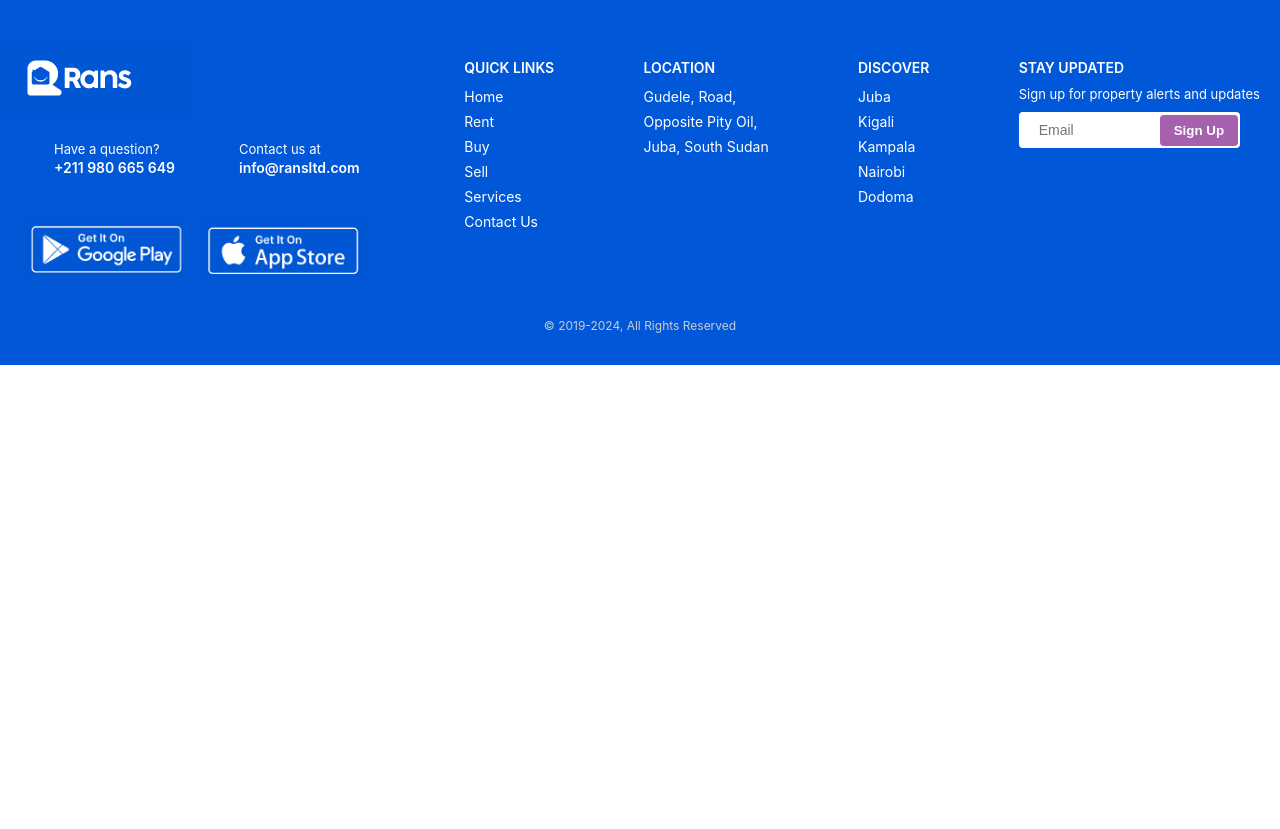
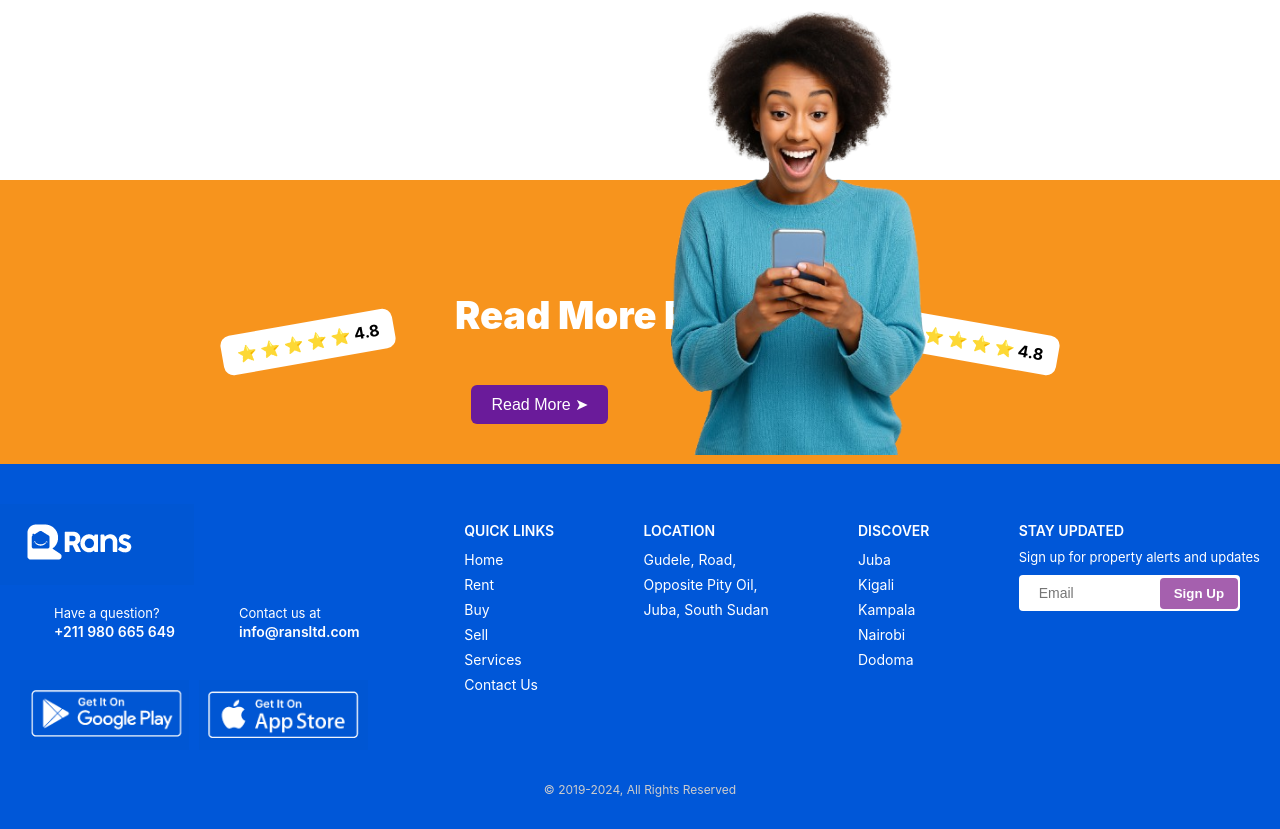
Before and after one commit to Manishh94/rans-frontend, a React (Create React App) app: page / in a window 1280 px wide. Before the commit the page ends 800 px from the top, so only its background shows below. Built offline with nearby package versions, Linux system fonts and the light colour scheme; the HTML template or start-up script is replaced by a standard one.

Commit message:
add review section

```diff
--- a/src/App.js
+++ b/src/App.js
@@ -1,8 +1,10 @@
 import Footer from "./components/footer";
+import ReviewSection from "./components/review_section";
 
 function App() {
   return (
     <>
+      <ReviewSection />
       <Footer />
     </>
   );
--- /dev/null
+++ b/src/assets/css/review-section.css
@@ -0,0 +1,76 @@
+ .footer-wrapper {
+     width: 100%;
+     position: relative;
+     background-color: white;
+     overflow: hidden;
+ }
+
+ .top-white-section {
+     background-color: white;
+     height: 180px;
+ }
+
+ .bottom-orange-section {
+     background-color: #f7941d;
+     padding: 80px 20px 40px;
+     position: relative;
+     z-index: 1;
+ }
+
+ .footer-content-unique {
+     display: flex;
+     justify-content: center;
+     align-items: center;
+     position: relative;
+     z-index: 2;
+ }
+
+ .review-text-unique {
+     text-align: center;
+     margin: 0 40px;
+     color: white;
+ }
+
+ .review-text-unique h2 {
+     margin-bottom: 15px;
+     font-size: 38px;
+     font-weight: 900;
+ }
+
+ .btn-read-unique {
+     background-color: #6a1b9a;
+     color: white;
+     padding: 10px 20px;
+     border: none;
+     border-radius: 6px;
+     font-size: 16px;
+     cursor: pointer;
+     margin-left: -200px;
+     margin-top: 32px;
+ }
+
+ .star-card {
+     background: white;
+     color: black;
+     padding: 10px 15px;
+     border-radius: 10px;
+     font-weight: bold;
+     transform: rotate(-10deg);
+ }
+
+ .left-unique-card {
+     margin-right: 20px;
+ }
+
+ .right-unique-card {
+     margin-left: 20px;
+     transform: rotate(10deg);
+ }
+
+ .img-footer-unique {
+     position: absolute;
+     right: 250px;
+     top: 5px;
+     height: 450px;
+     z-index: 3;
+ }
--- a/src/components/footer.js
+++ b/src/components/footer.js
@@ -4,7 +4,7 @@ import logo from "../assets/images/rans.png";
 import googlePlay from "../assets/images/google-play.png";
 import appStore from "../assets/images/app-store.png";
 
-export default function Footer() {
+const Footer = () => {
   return (
     <footer className="footer">
       <div className="footer-container">
@@ -119,4 +119,6 @@ export default function Footer() {
       </div>
     </footer>
   );
-}
+};
+
+export default Footer;
--- /dev/null
+++ b/src/components/review_section.js
@@ -0,0 +1,31 @@
+import "../assets/css/review-section.css";
+import userImg from "../assets/images/user.png";
+
+const ReviewSection = () => {
+  return (
+    <>
+      <div className="footer-wrapper">
+        <img src={userImg} alt="Review Girl" className="img-footer-unique" />
+
+        <div className="top-white-section"></div>
+
+        <div className="bottom-orange-section">
+          <div className="footer-content-unique">
+            <div className="left-unique-card star-card">⭐ ⭐ ⭐ ⭐ ⭐ 4.8</div>
+
+            <div className="review-text-unique">
+              <h2>Read More Reviews</h2>
+              <button className="btn-read-unique">Read More ➤</button>
+            </div>
+
+            <div className="right-unique-card star-card">
+              ⭐ ⭐ ⭐ ⭐ ⭐ 4.8
+            </div>
+          </div>
+        </div>
+      </div>
+    </>
+  );
+};
+
+export default ReviewSection;
```
Also changed, not shown: src/assets/images/user.png (added).
